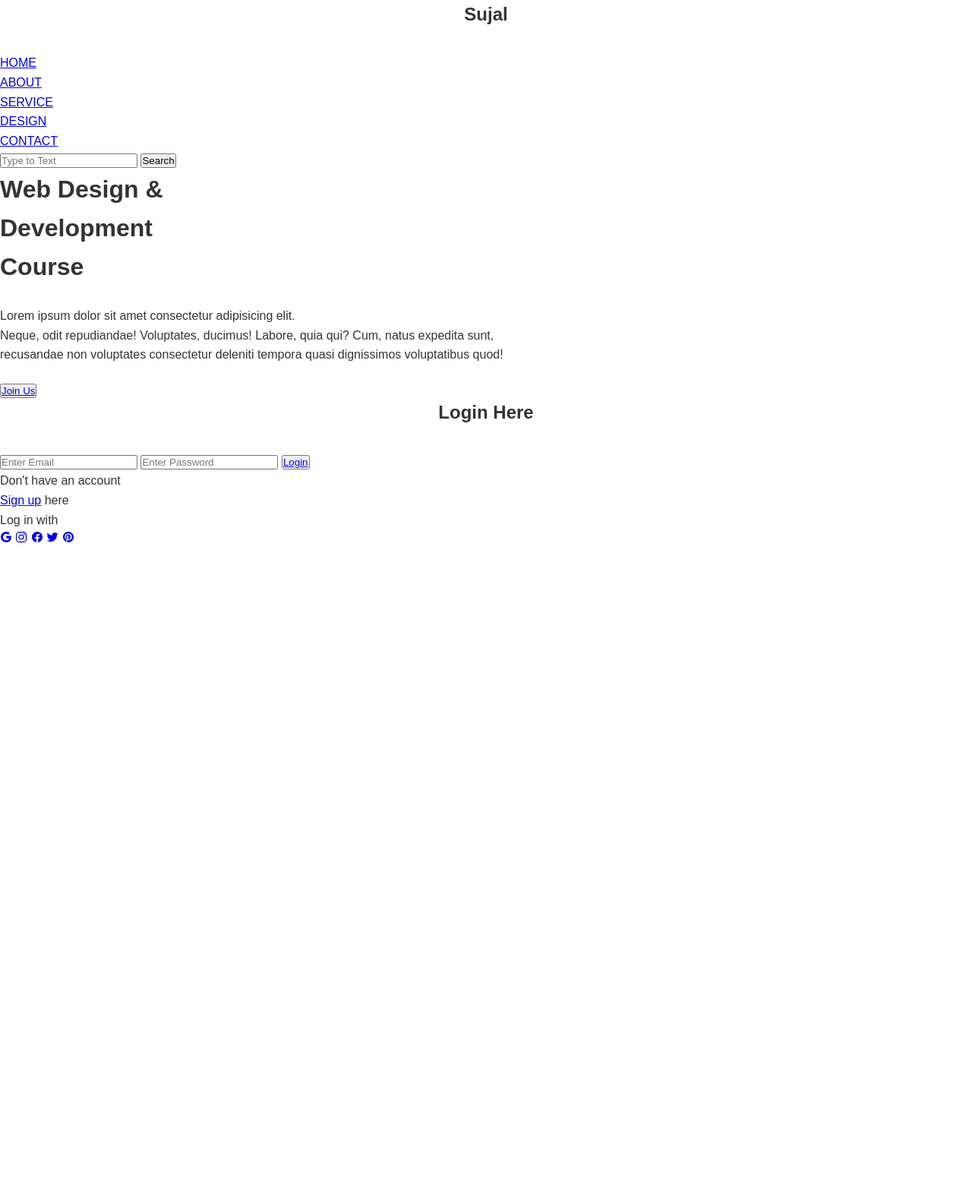
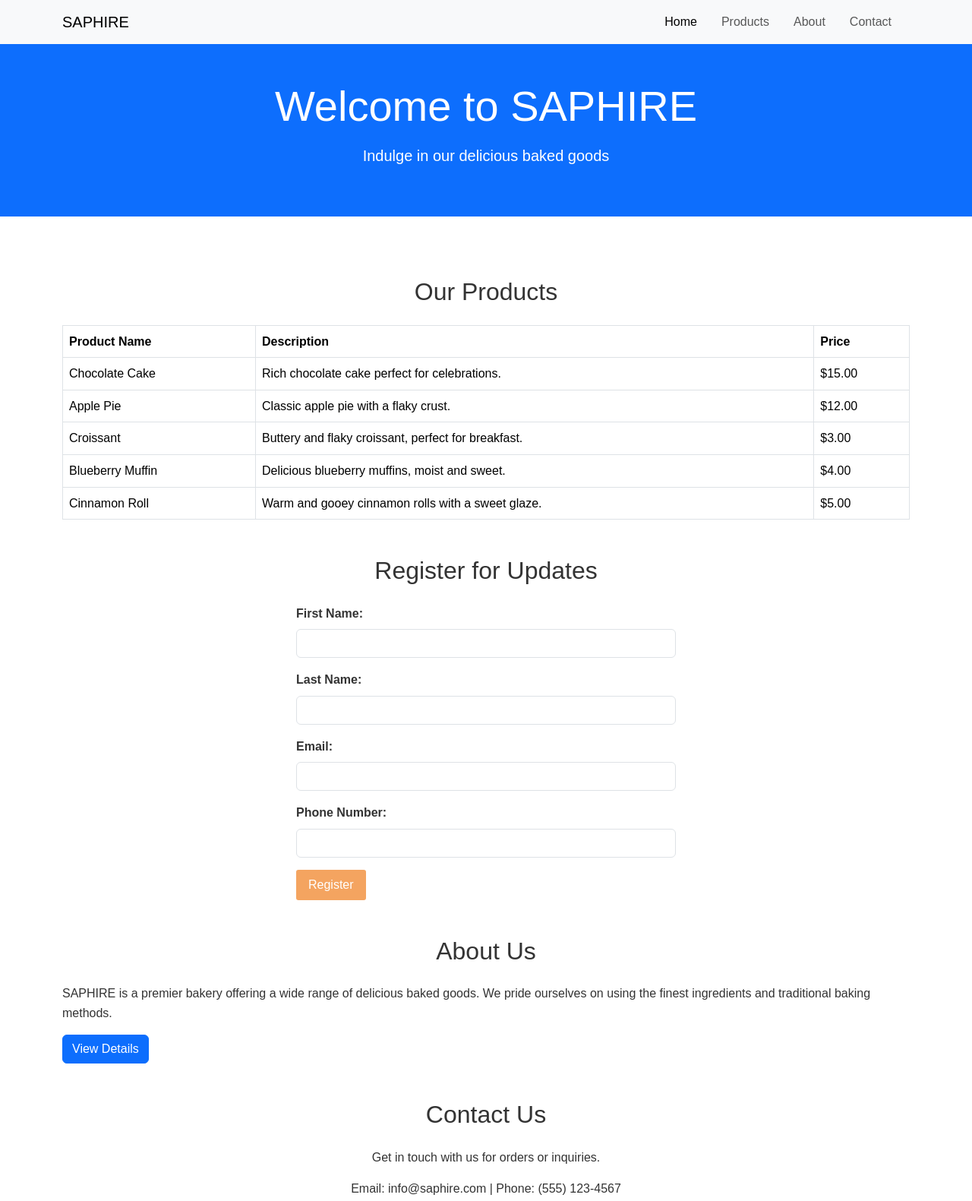
Before and after one commit to B-Sujal/Web_Programming, a plain HTML site: page index.html in a window 1280 px wide. Shown: the top 1581 px of the page at 76% size. Before the commit the page ends 800 px from the top, so only its background shows below. Drawn offline with nearby package versions, Linux system fonts and the light colour scheme; files that its build step writes are made by us from their sources.

Commit message:
Add files via upload

```diff
--- a/index.html
+++ b/index.html
@@ -1,57 +1,129 @@
- <sDOCTYPE html>
+<!DOCTYPE html>
 <html lang="en">
 <head>
-    <title>Webpage Design</title>
-    <link rel="stylesheet" href="style.css">
+    <meta charset="UTF-8">
+    <meta name="viewport" content="width=device-width, initial-scale=1.0">
+    <title>SAPHIRE - Home</title>
+    <link href="https://cdn.jsdelivr.net/npm/bootstrap@5.3.0-alpha1/dist/css/bootstrap.min.css" rel="stylesheet">
+    <link href="style.css" rel="stylesheet">
 </head>
 <body>
-    <div class="main">
-        <div class="navbar">
-            <div class="icon">
-                <h2 class="logo">Sujal</h2>
-            </div>
-            <div class="menu">
-                <ul>
-                    <li><a href="#">HOME</a> </li>
-                    <li><a href="#">ABOUT</a> </li>
-                    <li><a href="#">SERVICE</a> </li>
-                    <li><a href="#">DESIGN</a> </li>
-                    <li><a href="#">CONTACT</a> </li>
+    <nav class="navbar navbar-expand-lg navbar-light bg-light">
+        <div class="container">
+            <a class="navbar-brand" href="index.html">SAPHIRE</a>
+            <button class="navbar-toggler" type="button" data-bs-toggle="collapse" data-bs-target="#navbarNav" aria-controls="navbarNav" aria-expanded="false" aria-label="Toggle navigation">
+                <span class="navbar-toggler-icon"></span>
+            </button>
+            <div class="collapse navbar-collapse" id="navbarNav">
+                <ul class="navbar-nav ms-auto">
+                    <li class="nav-item">
+                        <a class="nav-link active" href="index.html">Home</a>
+                    </li>
+                    <li class="nav-item">
+                        <a class="nav-link" href="#products">Products</a>
+                    </li>
+                    <li class="nav-item">
+                        <a class="nav-link" href="#about">About</a>
+                    </li>
+                    <li class="nav-item">
+                        <a class="nav-link" href="#contact">Contact</a>
+                    </li>
                 </ul>
             </div>
-                <div class="search">
-                    <input class="srch" type="search" name="" placeholder="Type to Text">
-                    <a href="#"> <button class="btn"> Search</button></a>
+        </div>
+    </nav>
+
+    <header class="bg-primary text-white text-center py-5">
+        <div class="container">
+            <h1 class="display-4">Welcome to SAPHIRE</h1>
+            <p class="lead">Indulge in our delicious baked goods</p>
+        </div>
+    </header>
+
+    <main class="container my-5">
+        <section id="products" class="mb-5">
+            <h2 class="text-center mb-4">Our Products</h2>
+            <table class="table table-bordered">
+                <thead class="thead-light">
+                    <tr>
+                        <th>Product Name</th>
+                        <th>Description</th>
+                        <th>Price</th>
+                    </tr>
+                </thead>
+                <tbody>
+                    <tr>
+                        <td>Chocolate Cake</td>
+                        <td>Rich chocolate cake perfect for celebrations.</td>
+                        <td>$15.00</td>
+                    </tr>
+                    <tr>
+                        <td>Apple Pie</td>
+                        <td>Classic apple pie with a flaky crust.</td>
+                        <td>$12.00</td>
+                    </tr>
+                    <tr>
+                        <td>Croissant</td>
+                        <td>Buttery and flaky croissant, perfect for breakfast.</td>
+                        <td>$3.00</td>
+                    </tr>
+                    <tr>
+                        <td>Blueberry Muffin</td>
+                        <td>Delicious blueberry muffins, moist and sweet.</td>
+                        <td>$4.00</td>
+                    </tr>
+                    <tr>
+                        <td>Cinnamon Roll</td>
+                        <td>Warm and gooey cinnamon rolls with a sweet glaze.</td>
+                        <td>$5.00</td>
+                    </tr>
+                </tbody>
+            </table>
+        </section>
+
+        <section id="registration" class="mb-5">
+            <h2 class="text-center mb-4">Register for Updates</h2>
+            <form id="registration-form">
+                <div class="mb-3">
+                    <label for="first-name" class="form-label">First Name:</label>
+                    <input type="text" class="form-control" id="first-name" name="first-name" required>
                 </div>
+                <div class="mb-3">
+                    <label for="last-name" class="form-label">Last Name:</label>
+                    <input type="text" class="form-control" id="last-name" name="last-name" required>
+                </div>
+                <div class="mb-3">
+                    <label for="email" class="form-label">Email:</label>
+                    <input type="email" class="form-control" id="email" name="email" required>
+                </div>
+                <div class="mb-3">
+                    <label for="phone" class="form-label">Phone Number:</label>
+                    <input type="tel" class="form-control" id="phone" name="phone" required>
+                </div>
+                <button type="submit" class="btn btn-warning">Register</button>
+            </form>
+        </section>
 
+        <section id="about" class="mb-5">
+            <h2 class="text-center mb-4">About Us</h2>
+            <p>SAPHIRE is a premier bakery offering a wide range of delicious baked goods. We pride ourselves on using the finest ingredients and traditional baking methods.</p>
+            <a href="about.html" class="btn btn-primary">View Details</a>
+        </section>
+
+        <section id="contact">
+            <h2 class="text-center mb-4">Contact Us</h2>
+            <p class="text-center">Get in touch with us for orders or inquiries.</p>
+            <p class="text-center">Email: info@saphire.com | Phone: (555) 123-4567</p>
+            <a href="contact.html" class="btn btn-primary">View Details</a>
+        </section>
+    </main>
+
+    <footer class="bg-light py-4">
+        <div class="container text-center">
+            <p>&copy; 2024 SAPHIRE. All rights reserved.</p>
         </div>
-        <div class="content">
-            <h1>Web Design & <br><span>Development</span> <br>Course</h1>
-            <p class="par"><br>Lorem ipsum dolor sit amet consectetur adipisicing elit.
-                 <br> Neque, odit repudiandae! Voluptates, ducimus! Labore, quia qui? Cum, natus expedita sunt,
-                 <br>recusandae non voluptates consectetur deleniti tempora quasi dignissimos voluptatibus quod! </p>
+    </footer>
 
-                 <br><button class="cn"> <a href="#">Join Us</a></button>
-
-                 <div class="form">
-                    <h2>Login Here</h2>
-                    <input type="email" name="email" placeholder="Enter Email">
-                    <input type="password" name=" " placeholder="Enter Password">
-                    <button class="btnn"><a href="#">Login</a></button>
-
-                    <p class="link">Don't have an account<br>
-                    <a href="#">Sign up</a> here</a></p>
-                    <p class="liw">Log in with</p>
-
-                    <div class="icons">
-                        <a href="#"><ion-icon name="logo-google"></ion-icon></a>
-                        <a href="#"><ion-icon name="logo-instagram"></ion-icon></a>
-                        <a href="#"><ion-icon name="logo-facebook"></ion-icon></a>
-                        <a href="#"><ion-icon name="logo-twitter"></ion-icon></a>
-                        <a href="#"><ion-icon name="logo-pinterest"></ion-icon></a>
-                    </div>
-                 </div>
-        </div>
-    </div>
-    <script src="https://unpkg.com/ionicons@5.4.0/dist/ionicons.js"></script>
+    <script src="https://cdn.jsdelivr.net/npm/bootstrap@5.3.0-alpha1/dist/js/bootstrap.bundle.min.js"></script>
+</body>
 </html>
--- /dev/null
+++ b/style.css
@@ -0,0 +1,199 @@
+* {
+    box-sizing: border-box;
+    margin: 0;
+    padding: 0;
+}
+
+body {
+    font-family: Arial, sans-serif;
+    line-height: 1.6;
+    color: #333;
+}
+
+header {
+    background-color: #f4a460;
+    padding: 1rem;
+    text-align: center;
+}
+
+header h1 {
+    color: #fff;
+    margin-bottom: 1rem;
+}
+
+nav ul {
+    list-style-type: none;
+}
+
+nav ul li {
+    display: inline;
+    margin-right: 1rem;
+}
+
+nav ul li a {
+    color: #fff;
+    text-decoration: none;
+}
+
+main {
+    padding: 2rem;
+}
+
+h2 {
+    text-align: center;
+    margin-bottom: 2rem;
+}
+
+.product-grid {
+    display: grid;
+    grid-template-columns: repeat(auto-fit, minmax(250px, 1fr));
+    gap: 2rem;
+}
+
+.product {
+    background-color: #fff;
+    border: 1px solid #ddd;
+    border-radius: 5px;
+    padding: 1rem;
+    text-align: center;
+}
+
+.product img {
+    max-width: 100%;
+    height: auto;
+    margin-bottom: 1rem;
+}
+
+.product h3 {
+    margin-bottom: 0.5rem;
+}
+
+.product p {
+    margin-bottom: 1rem;
+}
+
+.price {
+    font-weight: bold;
+    color: #f4a460;
+}
+
+.button {
+    display: inline-block;
+    background-color: #f4a460;
+    color: #fff;
+    padding: 0.5rem 1rem;
+    text-decoration: none;
+    border-radius: 3px;
+}
+
+footer {
+    background-color: #333;
+    color: #fff;
+    text-align: center;
+    padding: 1rem;
+    margin-top: 2rem;
+}
+
+@media screen and (max-width: 768px) {
+    .product-grid {
+        grid-template-columns: repeat(auto-fit, minmax(200px, 1fr));
+    }
+}
+
+/* Product detail page styles */
+.product-detail {
+    display: flex;
+    flex-wrap: wrap;
+    gap: 2rem;
+}
+
+.product-image {
+    flex: 1;
+    min-width: 300px;
+}
+
+.product-image img {
+    max-width: 100%;
+    height: auto;
+}
+
+.product-info {
+    flex: 2;
+    min-width: 300px;
+}
+
+.product-description {
+    margin-bottom: 1rem;
+}
+
+.add-to-cart {
+    background-color: #4CAF50;
+    border: none;
+    color: white;
+    padding: 0.5rem 1rem;
+    text-align: center;
+    text-decoration: none;
+    display: inline-block;
+    font-size: 16px;
+    margin: 1rem 0;
+    cursor: pointer;
+    border-radius: 3px;
+}
+
+/* Table Styles */
+table {
+    width: 100%;
+    border-collapse: collapse;
+    margin-bottom: 2rem;
+}
+
+th, td {
+    padding: 0.5rem;
+    text-align: left;
+    border-bottom: 1px solid #ddd;
+}
+
+th {
+    background-color: #f4a460;
+    color: white;
+}
+
+tr:nth-child(even) {
+    background-color: #f2f2f2;
+}
+
+/* Form Styles */
+form {
+    max-width: 500px;
+    margin: 0 auto;
+}
+
+.form-group {
+    margin-bottom: 1rem;
+}
+
+label {
+    display: block;
+    font-weight: bold;
+    margin-bottom: 0.5rem;
+}
+
+input, textarea {
+    width: 100%;
+    padding: 0.5rem;
+    border: 1px solid #ddd;
+    border-radius: 3px;
+}
+
+button[type="submit"] {
+    background-color: #f4a460;
+    color: white;
+    border: none;
+    padding: 0.5rem 1rem;
+    text-align: center;
+    text-decoration: none;
+    display: inline-block;
+    font-size: 16px;
+    cursor: pointer;
+    border-radius: 3px;
+}
```
Also changed, not shown: about.html (added, +64 -0 lines), contact.html (added, +80 -0 lines).
